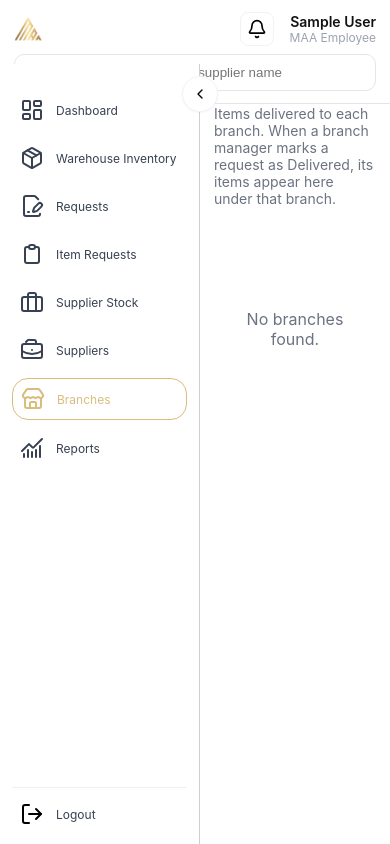
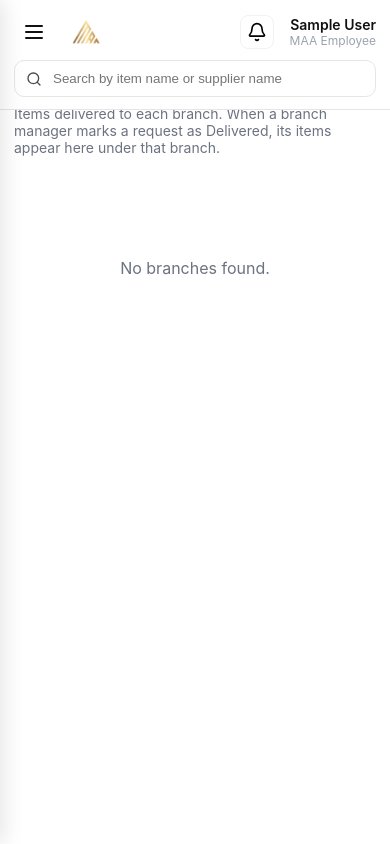
Before and after one commit to ysabellelenon/maa-inventory, a Django app: page /branches/ in a window 390 px wide. Run offline with Django 5.2, Linux system fonts and the light colour scheme; the visitor is signed in with stand-in values (Sample User, id 1); data that the repository does not hold is empty.

Commit message:
Add hamburger menu for responsive styles

```diff
--- a/maainventory/templates/maainventory/base.html
+++ b/maainventory/templates/maainventory/base.html
@@ -100,7 +100,13 @@
 </head>
 <body>
   <div class="app">
+    <div class="sidebar-overlay" aria-hidden="true"></div>
     <aside class="sidebar">
+      <div class="sidebar-header">
+        <button type="button" class="drawer-close" aria-label="Close menu">
+          <svg width="24" height="24" viewBox="0 0 24 24" fill="none" stroke="currentColor" stroke-width="2" stroke-linecap="round" stroke-linejoin="round"><path d="M18 6 6 18"/><path d="m6 6 12 12"/></svg>
+        </button>
+      </div>
       <div class="sidebar-toggle" role="button" tabindex="0" aria-pressed="false">
         <img src="{% static 'icons/chevron-left.svg' %}" data-alt-src="{% static 'icons/chevron-right.svg' %}" alt="Collapse sidebar" />
       </div>
@@ -180,6 +186,9 @@
     <main class="main">
       <header class="topbar">
         <div class="brand-top">
+          <button type="button" class="navbar-hamburger" aria-label="Open menu" aria-expanded="false">
+            <svg width="24" height="24" viewBox="0 0 24 24" fill="none" stroke="currentColor" stroke-width="2" stroke-linecap="round" stroke-linejoin="round"><line x1="4" x2="20" y1="12" y2="12"/><line x1="4" x2="20" y1="6" y2="6"/><line x1="4" x2="20" y1="18" y2="18"/></svg>
+          </button>
           <img src="{% static 'images/MAA-logo-transparent.png' %}" alt="MAA logo" class="brand-logo" />
           <span class="brand-text">Inventory Management</span>
         </div>
@@ -280,6 +289,34 @@
       });
     })();
 
+    (function () {
+      var hamburger = document.querySelector('.navbar-hamburger');
+      var overlay = document.querySelector('.sidebar-overlay');
+      var drawerClose = document.querySelector('.drawer-close');
+      var sidebar = document.querySelector('.sidebar');
+      if (!hamburger || !overlay) return;
+
+      function openMenu() {
+        document.body.classList.add('menu-open');
+        hamburger.setAttribute('aria-expanded', 'true');
+        if (overlay) overlay.setAttribute('aria-hidden', 'false');
+      }
+      function closeMenu() {
+        document.body.classList.remove('menu-open');
+        hamburger.setAttribute('aria-expanded', 'false');
+        if (overlay) overlay.setAttribute('aria-hidden', 'true');
+      }
+
+      hamburger.addEventListener('click', openMenu);
+      overlay.addEventListener('click', closeMenu);
+      if (drawerClose) drawerClose.addEventListener('click', closeMenu);
+      if (sidebar) {
+        sidebar.querySelectorAll('.nav-item').forEach(function (link) {
+          link.addEventListener('click', closeMenu);
+        });
+      }
+    })();
+
 
     // Auto-remove alert messages after animation completes
     (function() {
--- a/static/css/dashboard.css
+++ b/static/css/dashboard.css
@@ -35,6 +35,9 @@ body{height:100%;margin:0;font-family:Inter, ui-sans-serif, system-ui, -apple-sy
 .sidebar-toggle{transition:left .18s ease, transform .15s ease;}
 .sidebar-toggle img{transition:transform .15s ease;}
 body.sidebar-collapsed .sidebar-toggle{left:calc(96px - 18px);}
+.navbar-hamburger{display:none;padding:0;margin:0;border:none;background:transparent;cursor:pointer;color:var(--text);align-items:center;justify-content:center;}
+.sidebar-header{display:none;}
+.sidebar-overlay{display:none;}
 .brand{display:flex;align-items:center;gap:10px;margin-bottom:4px;}
 .brand-icon{width:26px;height:26px;}
 .brand-text{font-weight:600;}
@@ -237,6 +240,8 @@ input[type="search"]:focus,
 @media(max-width:768px){
   .topbar{height:auto;min-height:64px;padding:12px 14px;}
   .brand-top .brand-text{display:none;}
+  .navbar-hamburger{display:flex;padding:8px;margin-right:4px;}
+  .navbar-hamburger:hover{background:var(--accent);border-radius:8px;}
   .search{max-width:none;flex:1 1 100%;order:3;}
   .search input{max-width:100%;}
   .content{padding:12px 14px;}
@@ -249,7 +254,21 @@ input[type="search"]:focus,
   .panel.panel-right .panel-right-top{flex-direction:column;}
   .panel.panel-right .branch-list-container{flex:0 0 auto;}
   .page-header h2{font-size:18px;}
-  .sidebar{padding:10px 12px;}
+  .main{margin-left:0 !important;}
+  .sidebar{top:0;left:0;height:100vh;width:280px;max-width:85vw;margin-left:0;transform:translateX(-100%);transition:transform 0.25s ease;z-index:100;padding:0;flex-direction:column;box-shadow:4px 0 20px rgba(0,0,0,0.1);}
+  .sidebar.collapsed{width:280px;padding:0;}
+  .sidebar.collapsed .nav-item span{display:flex;}
+  .sidebar.collapsed .nav-item{padding:12px;justify-content:flex-start;}
+  body.menu-open .sidebar{transform:translateX(0);}
+  .sidebar-toggle{display:none !important;}
+  .sidebar-header{display:flex;align-items:center;justify-content:flex-end;padding:12px 16px;border-bottom:1px solid var(--border);flex-shrink:0;}
+  .drawer-close{display:flex;align-items:center;justify-content:center;padding:8px;border:none;background:transparent;cursor:pointer;color:var(--text);border-radius:8px;}
+  .drawer-close:hover{background:var(--accent);}
+  .sidebar .brand,.sidebar .nav,.sidebar .logout{padding-left:16px;padding-right:16px;}
+  .sidebar .brand{padding-top:12px;}
+  .sidebar .logout{padding-bottom:16px;}
+  .sidebar-overlay{position:fixed;inset:0;background:rgba(0,0,0,0.4);z-index:90;transition:opacity 0.2s ease;}
+  body.menu-open .sidebar-overlay{display:block;}
   .sidebar .nav-item{font-size:13px;padding:10px;}
   .sidebar.collapsed .nav-item{padding:8px;}
 }
```
